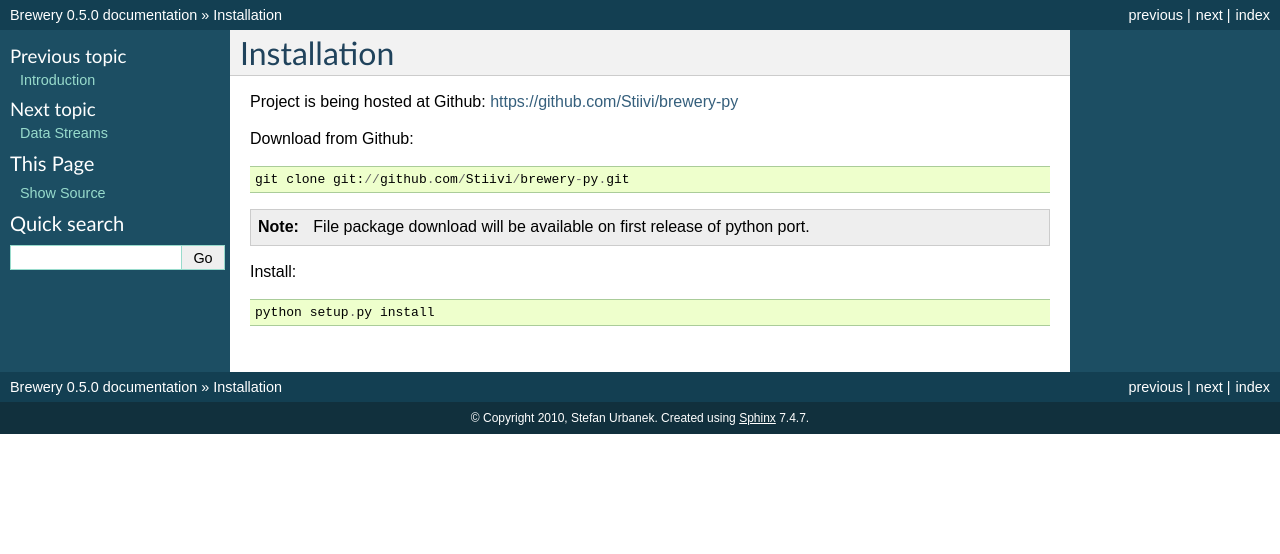
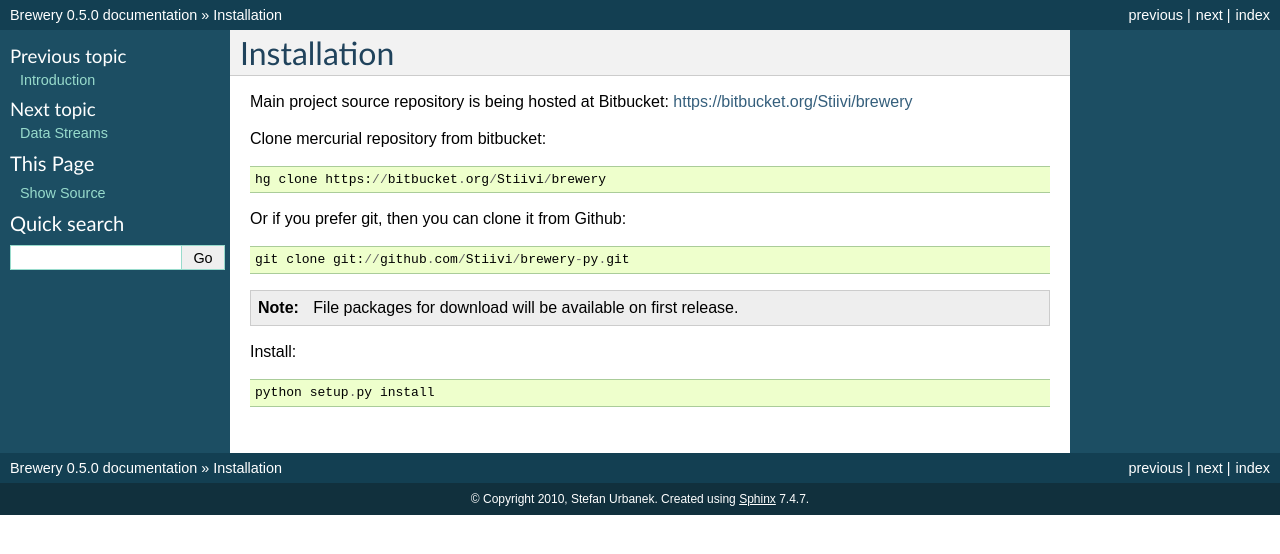
Before and after one commit to Stiivi/brewery, a Sphinx documentation site: the page built from doc/install.rst, in a window 1280 px wide. Shown: the top 554 px of the page. Built offline with Sphinx 7.4.7, drawn with Linux system fonts in a browser that asks for light colours.

Commit message:
updated repository reference

```diff
--- a/doc/install.rst
+++ b/doc/install.rst
@@ -1,15 +1,19 @@
 Installation
 ++++++++++++
 
-Project is being hosted at Github: https://github.com/Stiivi/brewery-py
+Main project source repository is being hosted at Bitbucket: https://bitbucket.org/Stiivi/brewery
 
-Download from Github::
+Clone mercurial repository from bitbucket::
+
+    hg clone https://bitbucket.org/Stiivi/brewery
+
+Or if you prefer git, then you can clone it from Github::
 
     git clone git://github.com/Stiivi/brewery-py.git
 
 .. note::
 
-    File package download will be available on first release of python port.
+    File packages for download will be available on first release.
 
 Install::
 
```
Also changed, not shown: 2 other files.
